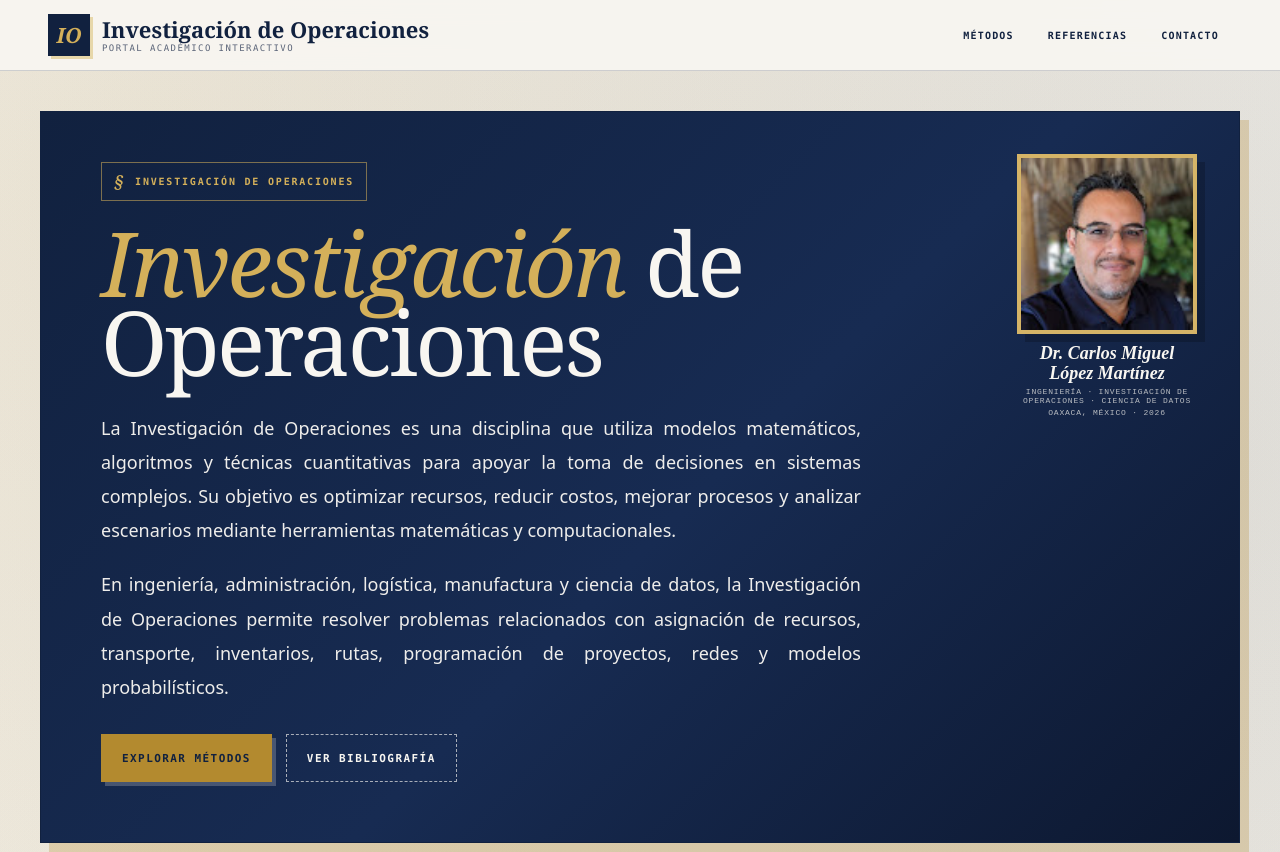
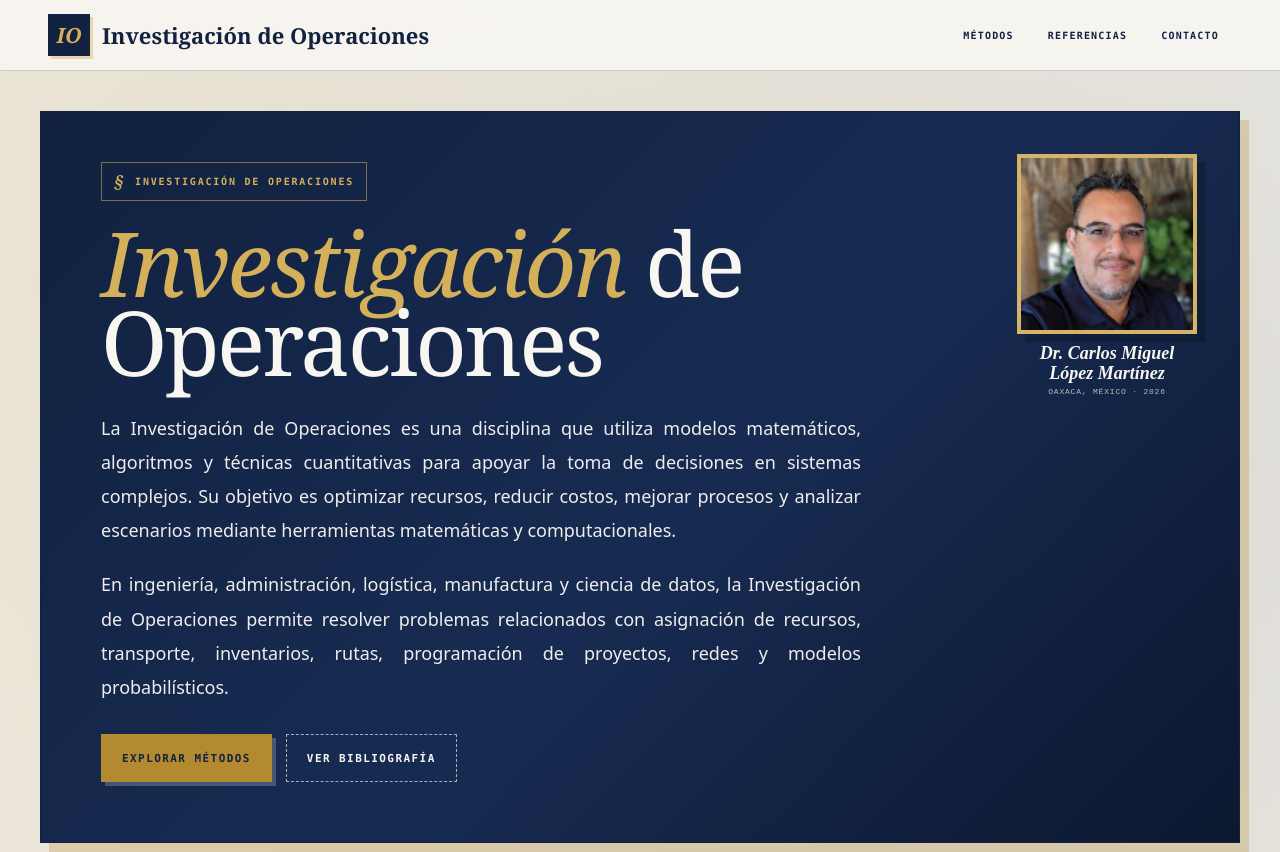
Before and after one commit to Ctechome/IO, a website: page Index.html in a window 1280 px wide. Shown: the top 852 px of the page. Drawn offline with Linux system fonts and the light colour scheme; a web font is replaced by a local one.

Commit message:
Actualizar portal principal2

```diff
--- a/Index.html
+++ b/Index.html
@@ -3,7 +3,7 @@
 <head>
 <meta charset="UTF-8" />
 <meta name="viewport" content="width=device-width, initial-scale=1.0" />
-<title>Investigación de Operaciones — Portal Académico</title>
+<title>Investigación de Operaciones — Dr. Carlos Miguel</title>
 <style>
 @font-face{font-family:'Cormorant Garamond';src:url('./fonts/Cormorant/CormorantGaramond-Regular.woff2') format('woff2');font-weight:400;font-style:normal;font-display:swap;}
 @font-face{font-family:'Cormorant Garamond';src:url('./fonts/Cormorant/CormorantGaramond-SemiBold.woff2') format('woff2');font-weight:600;font-style:normal;font-display:swap;}
@@ -685,7 +685,7 @@ footer{
       <div class="brand-mark">IO</div>
       <div>
         <strong>Investigación de Operaciones</strong>
-        <span>Portal académico interactivo</span>
+
       </div>
     </a>
     <div class="nav-links">
@@ -713,7 +713,6 @@ footer{
 
    <div class="photo-caption">
       <strong>Dr. Carlos Miguel López Martínez</strong>
-      <span>Ingeniería · Investigación de Operaciones · Ciencia de Datos</span>
       <span>Oaxaca, México · 2026</span>
    </div>
 </div>
```
